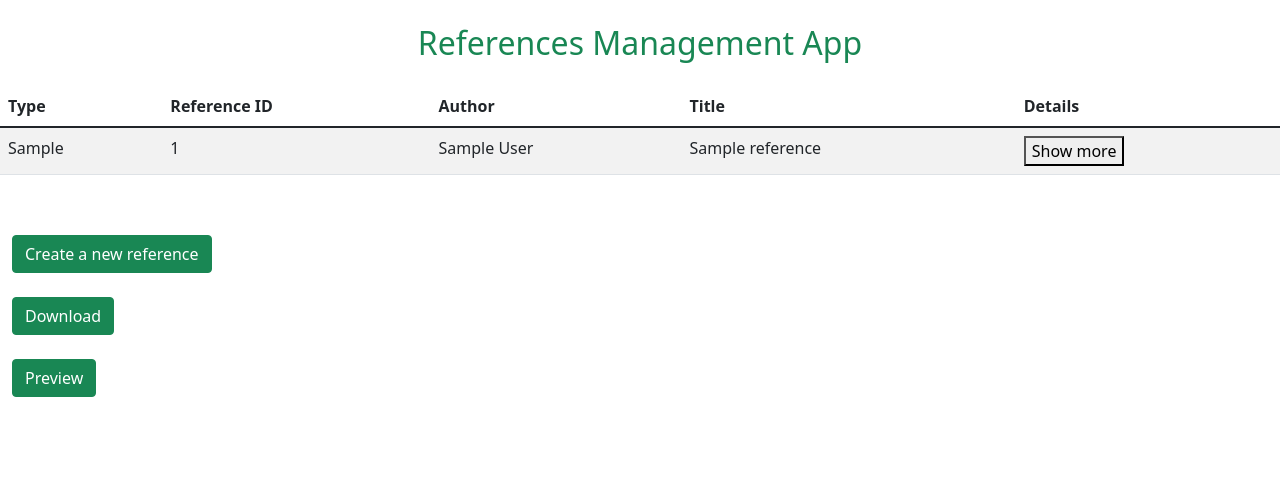
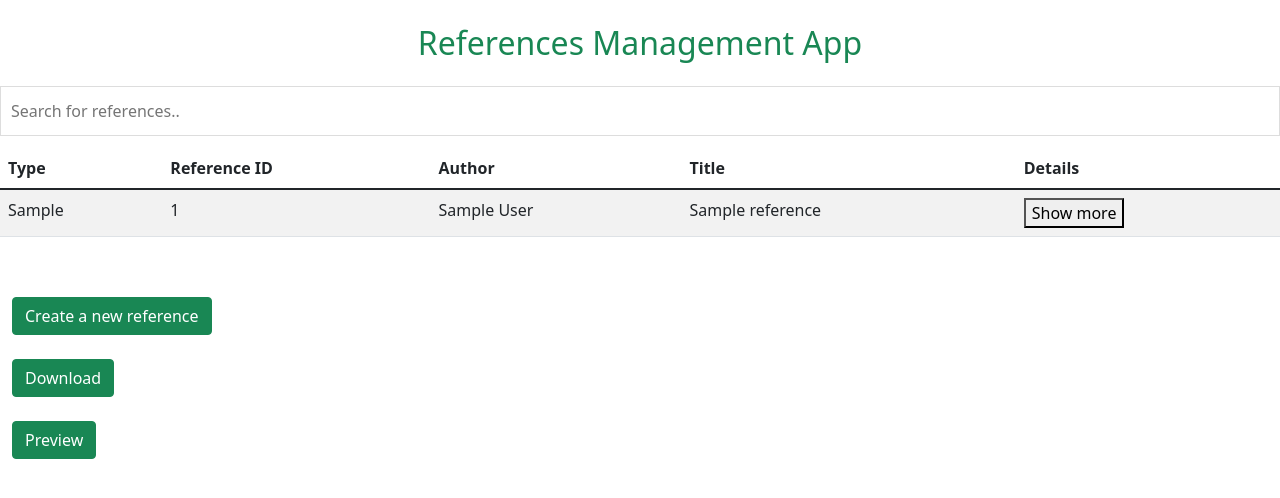
Before and after one commit to lamtonylam/ohtuminiprojekti, a Flask app: template src/templates/index.html in a window 1280 px wide. Shown: the top 498 px of the page. Run offline with Flask 3, Linux system fonts and the light colour scheme; the template is opened without the code that fills it: most values are stand-ins (such as "Sample title", 1, 10 or a date in 2020).

Commit message:
Add functionality to filter refs

```diff
--- a/src/app.py
+++ b/src/app.py
@@ -36,7 +36,6 @@ def reference_creation():
     title = request.form.get("title")
     year = request.form.get("year")
     reference_type = request.form.get("reference_type")
-    print(reference_type)
 
     # optional fields
     booktitle = request.form.get("booktitle") or None
--- a/src/repositories/references_repository.py
+++ b/src/repositories/references_repository.py
@@ -16,7 +16,6 @@ def get_references():
         )
     )
     references_result = result.fetchall()
-    print(references_result)
     return [
         References(
             id=reference.id,
--- a/src/static/style.css
+++ b/src/static/style.css
@@ -43,3 +43,11 @@ th {
 .optionalfield {
   font-style: italic;
 }
+
+#search-bar {
+  width: 100%; /* Full-width */
+  font-size: 16px; /* Increase font-size */
+  padding: 12px 20px 12px 10px; /* Add some padding */
+  border: 1px solid #ddd; /* Add a grey border */
+  margin-bottom: 12px; /* Add some space below the input */
+}
--- a/src/templates/index.html
+++ b/src/templates/index.html
@@ -7,8 +7,41 @@
 {% block body %}
 
   <h2 class="text-center my-4 text-success">References Management App</h2>
-  <div class="table-container mb-4">
-    <table class="table table-striped table-boarded">
+  <input type="text" id="search-bar" onkeyup="search()" placeholder="Search for references..">
+
+  <script>
+    function search() {
+      // Declare variables
+      var input, filter, table, tr, td, i, txtValue, show_row;
+      input = document.getElementById("search-bar");
+      filter = input.value.toUpperCase();
+      table = document.querySelector("#table-div #table #table-body");
+      tr = table.getElementsByTagName("tr");
+      // Loop through all table rows
+      for (i = 0; i < tr.length; i++) {
+        show_row = false;
+        // For every row, loop through every cell
+        for (j = 0; j < 4; j++) {
+          td = tr[i].getElementsByTagName("td")[j];
+          if (td) {
+            txtValue = td.textContent || td.innerText;
+            // If the contents of at least one cell matches, the row will be shown
+            if (txtValue.toUpperCase().indexOf(filter) > -1) {
+              show_row = true;
+            }
+          }
+        }
+        if (show_row) {
+          tr[i].style.display = "";
+        } else {
+          tr[i].style.display = "none";
+        }
+      }
+    }
+  </script>
+
+  <div class="table-container mb-4" id="table-div">
+    <table class="table table-striped table-boarded" id="table">
       <thead>
         <tr>
           <th>Type</th>
@@ -18,7 +51,7 @@
           <th>Details</th>
         </tr>
       </thead>
-      <tbody>
+      <tbody id="table-body">
         {% for reference in references %}
           <tr>
             <td>{{ reference.reference_type }}</td>
```
Also changed, not shown: 1 other file.
